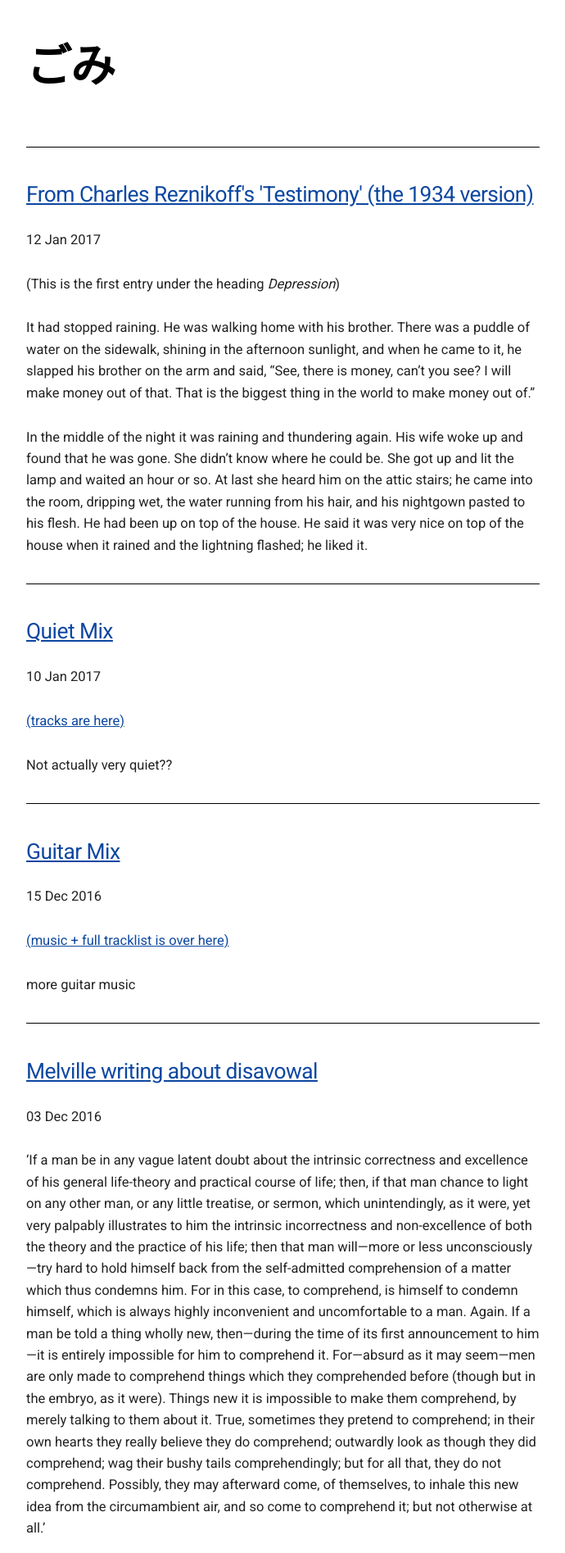
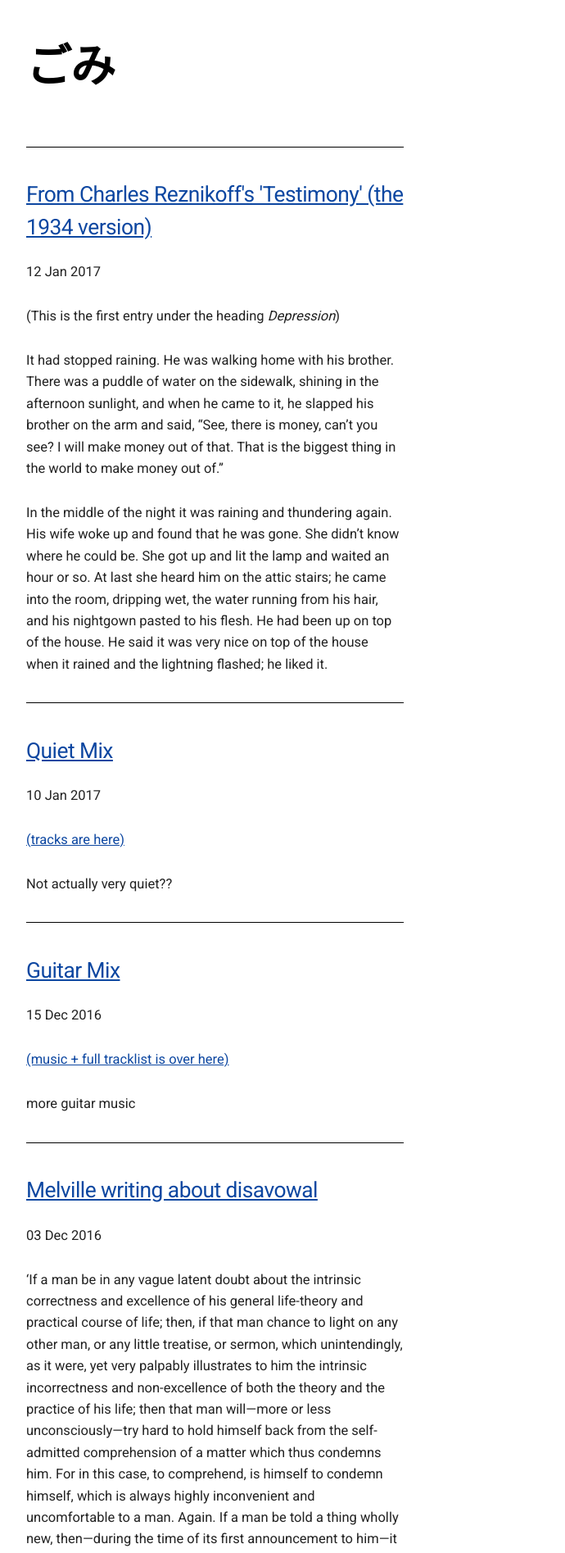
Before and after one commit to mt-trash/mt-trash.github.io, a Jekyll site: the page built from index.html, in a window 1280 px wide. Shown: the top 1895 px of the page at 82% size, without its empty margins (128-818 px from the left). Built offline with Jekyll 4.4.1, drawn with Linux system fonts in a browser that asks for light colours; the list of posts is cut into pages by our own code.

Commit message:
six columns on the main page instead of eight

```diff
--- a/index.html
+++ b/index.html
@@ -3,7 +3,7 @@ layout: default
 title: Empty Trash
 ---
 <div class="row">
-  <div class="eight columns" style="margin-top: 1%">
+  <div class="six columns" style="margin-top: 1%">
   	<hr>
     {% for post in paginator.posts %}
       <h5><a href="{{ post.url }}" title="{{ post.title }}">{{ post.title }}</a></h5>
```
